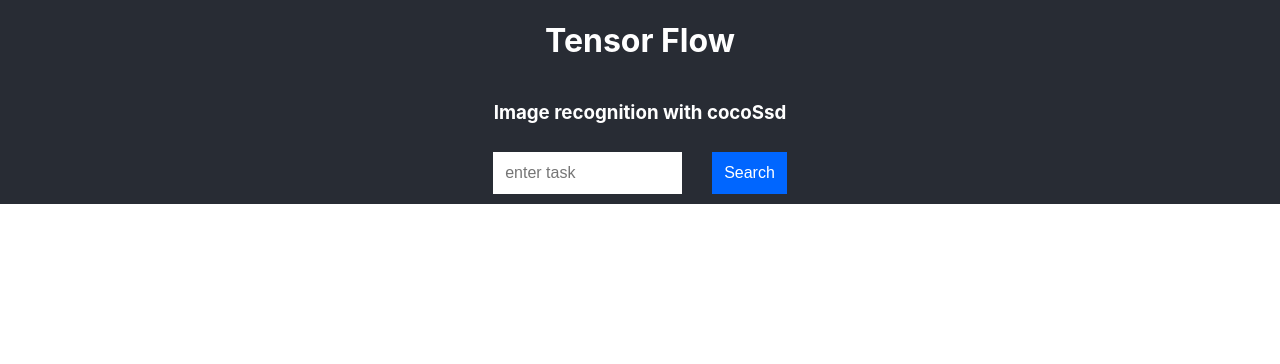
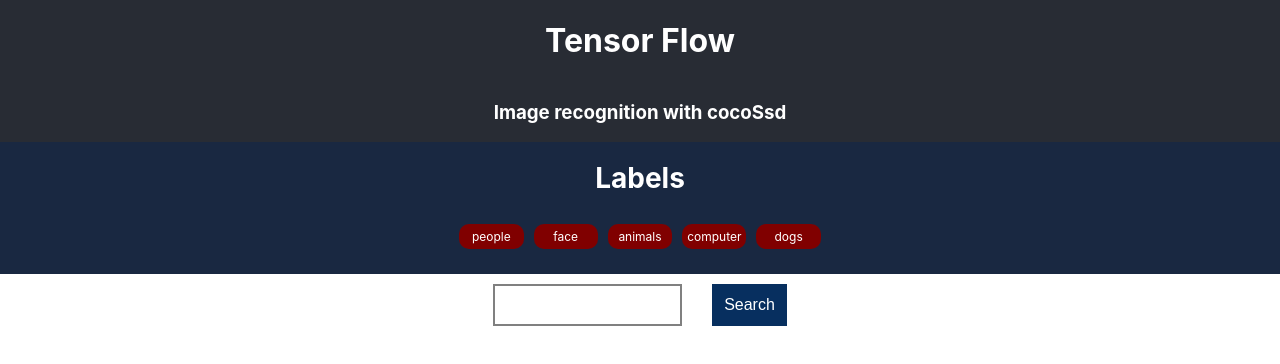
Before and after one commit to wildcat010/ts_cocoSsd, a React (Create React App) app: page / in a window 1280 px wide. Shown: the top 364 px of the page. Built offline with nearby package versions, Linux system fonts and the light colour scheme.

Commit message:
second commit: random picture generation

```diff
--- a/src/App.js
+++ b/src/App.js
@@ -11,8 +11,10 @@
         <h3>
           Image recognition with cocoSsd
         </h3>
-        <ImageGenerator/>
       </header>
+      <body>
+      <ImageGenerator/>
+      </body>
     </div>
   );
 }
--- a/src/components/imageGenerator.js
+++ b/src/components/imageGenerator.js
@@ -1,29 +1,106 @@
-import React, {useState} from 'react';
+import React, {useState, useEffect} from 'react';
 import './../css/components/ImageGenerator.scss';
+import ImageRender from "./imageRender";
+import SearchLabels from "./searchLabels";
 
 function ImageGenerator(props) {
 
-    const [task, setTask] = useState('');
+    /*api key
+    *
+    * 563492ad6f9170000100000131cfe086a8d94c53927c7b4ff9dd41ff
+    */
+
+    const [search, setSearch] = useState('');
+    const [imgState, setimgState] = useState({isLoaded: false, img: ""});
+    const [arrayImage, setArrayImage] = useState([]);
+
+    useEffect(() => {
+        const script = document.createElement('script');
+
+        script.src = "//cdnjs.cloudflare.com/ajax/libs/seedrandom/3.0.5/seedrandom.min.js";
+        script.async = true;
+
+
+        document.body.appendChild(script);
+
+
+        return () => {
+            document.body.removeChild(script);
+        }
+    }, []);
 
     const searchImage = (e) => {
         e.preventDefault();
 
-        if(task){
-            setTask('');
+        if(search){
+            ajaxQuery();
+        }
+    }
+
+    const ajaxQuery = () => {
+
+        const rand = randomNumber(1,10);
+        const requestOptions = {
+            headers: { Authorization: "563492ad6f9170000100000131cfe086a8d94c53927c7b4ff9dd41ff" }
+        };
+        fetch("https://api.pexels.com/v1/search?query="+search+"&per_page=100&page="+rand, requestOptions)
+        .then(response => {
+            return response.json()})
+        .then(image => {
+                generateRandom(image.photos);
+            },
+            (error) => {
+                alert("Error loading the image API");
+                console.log(error);
+            }
+        )
+    }
+
+    const randomNumber = (min, max) => {
+        new Math.seedrandom('added entropy.', { entropy: true });
+        const rand = Math.floor(min + Math.random() * (max - min));
+
+        return rand;
+    }
+
+    const generateRandom = (photos) => {
+
+        const rand = randomNumber(1,photos.length);
+
+        setimgState({
+            isLoaded: true,
+            img: photos[rand-1].src.medium,
+            id: photos[rand-1].id
+        });
+
+        //remove id photo from array
+        photos.splice(rand-1, 1);
+        setArrayImage(photos);
+
+    }
+
+    const clickRandomPicture = () => {
+        if(arrayImage.length === 0){
+            ajaxQuery();
+        }
+        else{
+            generateRandom(arrayImage);
         }
     }
 
     return (
         <>
+        <SearchLabels setSearch={setSearch}></SearchLabels>
         <form onSubmit={searchImage}>
-                <input placeholder="enter task"
-                    onChange={event =>
-                    setTask(event.target.value)}
-                    value={task}
+            <input
+                onChange={event =>
+                    setSearch(event.target.value)}
+                value={search}
                 >
-                </input>
-                <button type="submit" className="button">Search</button>
-            </form>
+            </input>
+            <button type="submit" className="button" >Search</button>
+        </form>
+        <ImageRender image={imgState} onChange={clickRandomPicture}></ImageRender>
         </>
     );
 }
--- a/src/components/imageRender.js
+++ b/src/components/imageRender.js
@@ -3,16 +3,19 @@
 
 function ImageRender(props) {
 
-
-
     return (
         <>
-        <img
-            src=""
-            width="50%"
-            crossorigin="anonymous"
-            alt=""
-        />
+        { props.image.isLoaded ?
+        <div>
+                <button className="button-red" onClick={props.onChange}>Random</button>
+                <br></br>
+                <img
+                    src={props.image.img}
+                    alt="from pexel website"
+                />
+            </div>
+            :null
+        }
         </>
     );
 }
--- /dev/null
+++ b/src/components/label.js
@@ -0,0 +1,18 @@
+import React from 'react';
+import './../css/components/Label.scss';
+
+
+
+function Label(props) {
+
+    return (
+        <>
+        <span
+            className="label"
+            onClick={() => props.selectLabel(props.text)}
+        >{props.text}</span>
+        </>
+    );
+}
+
+export default Label;
--- /dev/null
+++ b/src/components/searchLabels.js
@@ -0,0 +1,25 @@
+import React from 'react';
+import './../css/components/SearchLabels.scss';
+import Label from "./label";
+
+function SearchLabels(props) {
+
+    const selectLabel = (label) => {
+        props.setSearch(label);
+    }
+
+    return (
+        <div className="labels-area">
+            <h1>Labels</h1>
+            <div className="labels">
+            <Label text="people" selectLabel={selectLabel}></Label>
+            <Label text="face" selectLabel={selectLabel}></Label>
+            <Label text="animals" selectLabel={selectLabel}></Label>
+            <Label text="computer" selectLabel={selectLabel}></Label>
+            <Label text="dogs" selectLabel={selectLabel}></Label>
+            </div>
+        </div>
+    );
+}
+
+export default SearchLabels;
--- a/src/css/components/ImageGenerator.scss
+++ b/src/css/components/ImageGenerator.scss
@@ -3,16 +3,32 @@
     font-size: 16px;
     margin: 10px;
     margin-right: 0;
-    background-color: #06f;
+    background-color: #072F5F;
     color: #fff;
-    border: 2px solid #06f;
+    border: 2px solid #072F5F;
+
+    &:focus {
+        outline: none;
+        box-shadow: none;
+    }
 }
 
 input {
     padding: 10px;
     font-size: 16px;
-    border: 2px solid #fff;
+    border: 2px solid #808080;
     width: 165px;
     margin-right: 20px !important;
     outline: none;
 }
+
+img {
+
+}
+
+.button-red {
+    background-color: #b80f0a;
+    color: #fff;
+    border-radius: 4px;
+
+}
--- /dev/null
+++ b/src/css/components/Label.scss
@@ -0,0 +1,15 @@
+.label {
+    color: white;
+    padding: 5px;
+    margin: 5px 5px;
+    border-radius: 10px;
+    background-color: #800000;
+    font-size: 12px;
+    cursor: pointer;
+
+    &:hover {
+        background-color: #0d98ba;
+    }
+
+
+}
--- /dev/null
+++ b/src/css/components/SearchLabels.scss
@@ -0,0 +1,15 @@
+.labels-area {
+    background-color: #192841;
+    display: flex;
+    flex-direction: column;
+    align-items: center;
+    justify-content: center;
+    font-size: 14px;
+    color: white;
+}
+
+.labels {
+    margin: 5px 20px 20px;
+    display: grid;
+    grid-template-columns: 1fr 1fr 1fr 1fr 1fr;
+}
```
Also changed, not shown: 1 other file (tests, documents, lock files or other folders).
